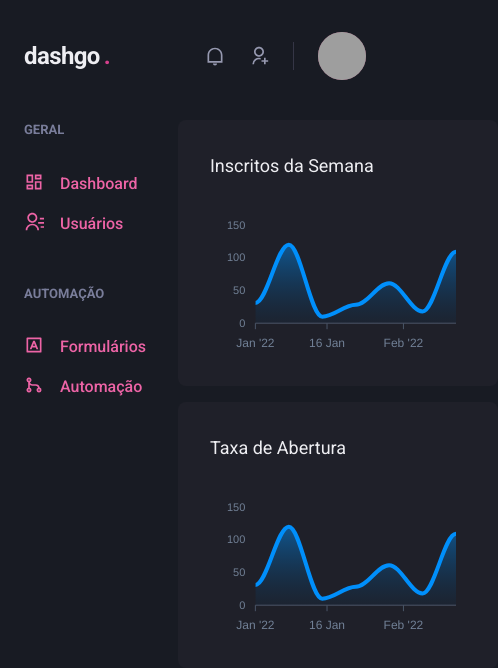
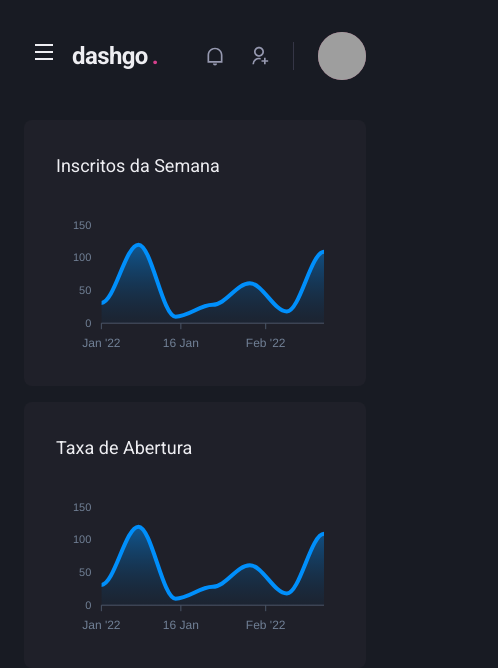
Before and after one commit to AlexPauloVieira/dashgo, a Next.js app: page /dashboard in a window 390 px wide. Shown: the top 668 px of the page, 498 px wide, since content can reach past the window. Built offline with nearby package versions, Linux system fonts and the light colour scheme; grey boxes are pictures that could not be loaded.

Commit message:
sidebar responsivo

```diff
--- a/src/components/Header/index.tsx
+++ b/src/components/Header/index.tsx
@@ -1,10 +1,14 @@
-import { Flex, useBreakpointValue } from "@chakra-ui/react";
+import { Flex, Icon, IconButton, useBreakpointValue } from "@chakra-ui/react";
+import { RiMenuLine } from "react-icons/ri";
+import { useSidebarDrawer } from "../../contexts/SidebarDrawerContext";
 import Logo from "./Logo";
 import NotificationsNav from "./NotificationsNav";
 import Profile from "./Profile";
 import SearchBox from "./SearchBox";
 
 export default function Header() {
+  const { onOpen } = useSidebarDrawer();
+
   const isWideVersion = useBreakpointValue({
     base: false,
     lg: true,
@@ -21,6 +25,16 @@
       px='6'
       align='center'
     >
+      {!isWideVersion && (
+        <IconButton
+          aria-label='Open Navigation'
+          icon={<Icon as={RiMenuLine} />}
+          fontSize='24'
+          variant='unstyled'
+          onClick={onOpen}
+          mr='2'
+        ></IconButton>
+      )}
       <Logo />
       {isWideVersion && <SearchBox />}
       <Flex align='center' ml='auto'>
--- /dev/null
+++ b/src/components/Sidebar/SidebarNav.tsx
@@ -0,0 +1,24 @@
+import { Stack } from "@chakra-ui/react";
+import {
+  RiDashboardLine,
+  RiContactsLine,
+  RiInputMethodLine,
+  RiGitMergeLine,
+} from "react-icons/ri";
+import NavLink from "./NavLink";
+import NavSection from "./NavSection";
+
+export default function SidebarNav() {
+  return (
+    <Stack spacing='12' align='flex-start'>
+      <NavSection title='geral'>
+        <NavLink icon={RiDashboardLine}>Dashboard</NavLink>
+        <NavLink icon={RiContactsLine}>Usuários</NavLink>
+      </NavSection>
+      <NavSection title='automação'>
+        <NavLink icon={RiInputMethodLine}>Formulários</NavLink>
+        <NavLink icon={RiGitMergeLine}>Automação</NavLink>
+      </NavSection>
+    </Stack>
+  );
+}
--- a/src/components/Sidebar/index.tsx
+++ b/src/components/Sidebar/index.tsx
@@ -1,26 +1,43 @@
-import { Box, Stack } from "@chakra-ui/react";
 import {
-  RiContactsLine,
-  RiDashboardLine,
-  RiGitMergeLine,
-  RiInputMethodLine,
-} from "react-icons/ri";
-import NavLink from "./NavLink";
-import NavSection from "./NavSection";
+  Box,
+  Drawer,
+  DrawerContent,
+  DrawerHeader,
+  DrawerCloseButton,
+  DrawerOverlay,
+  useBreakpointValue,
+  DrawerBody,
+} from "@chakra-ui/react";
+import { useSidebarDrawer } from "../../contexts/SidebarDrawerContext";
+import SidebarNav from "./SidebarNav";
 
 export default function Sidebar() {
+  const { isOpen, onClose } = useSidebarDrawer();
+
+  const isDrawerSidebar = useBreakpointValue({
+    base: true,
+    lg: false,
+  });
+
+  if (isDrawerSidebar) {
+    return (
+      <Drawer isOpen={isOpen} placement='left' onClose={onClose}>
+        <DrawerOverlay>
+          <DrawerContent bg='gray.800' p='4'>
+            <DrawerCloseButton mt='6' />
+            <DrawerHeader>Navegação</DrawerHeader>
+            <DrawerBody>
+              <SidebarNav />
+            </DrawerBody>
+          </DrawerContent>
+        </DrawerOverlay>
+      </Drawer>
+    );
+  }
+
   return (
     <Box as='aside' w='64' mr='8'>
-      <Stack spacing='12' align='flex-start'>
-        <NavSection title='geral'>
-          <NavLink icon={RiDashboardLine}>Dashboard</NavLink>
-          <NavLink icon={RiContactsLine}>Usuários</NavLink>
-        </NavSection>
-        <NavSection title='automação'>
-          <NavLink icon={RiInputMethodLine}>Formulários</NavLink>
-          <NavLink icon={RiGitMergeLine}>Automação</NavLink>
-        </NavSection>
-      </Stack>
+      <SidebarNav />
     </Box>
   );
 }
--- /dev/null
+++ b/src/contexts/SidebarDrawerContext.tsx
@@ -0,0 +1,30 @@
+import { useDisclosure, UseDisclosureReturn } from "@chakra-ui/react";
+import { createContext, ReactNode, useContext, useEffect } from "react";
+import { useRouter } from "next/router";
+
+interface SidebarDrawerProviderProps {
+  children: ReactNode;
+}
+
+type SidebarDrawerContextData = UseDisclosureReturn;
+
+const SidebarDrawerContext = createContext({} as SidebarDrawerContextData);
+
+export function SidebarDrawerProvider({
+  children,
+}: SidebarDrawerProviderProps) {
+  const disclosure = useDisclosure();
+  const router = useRouter();
+
+  useEffect(() => {
+    disclosure.onClose();
+  }, [router.asPath]);
+
+  return (
+    <SidebarDrawerContext.Provider value={disclosure}>
+      {children}
+    </SidebarDrawerContext.Provider>
+  );
+}
+
+export const useSidebarDrawer = () => useContext(SidebarDrawerContext);
--- a/src/pages/_app.tsx
+++ b/src/pages/_app.tsx
@@ -1,11 +1,14 @@
 import { AppProps } from "next/app";
 import { ChakraProvider } from "@chakra-ui/react";
 import { theme } from "../styles/theme";
+import { SidebarDrawerProvider } from "../contexts/SidebarDrawerContext";
 
 function MyApp({ Component, pageProps }: AppProps) {
   return (
     <ChakraProvider theme={theme}>
-      <Component {...pageProps} />
+      <SidebarDrawerProvider>
+        <Component {...pageProps} />
+      </SidebarDrawerProvider>
     </ChakraProvider>
   );
 }
```
